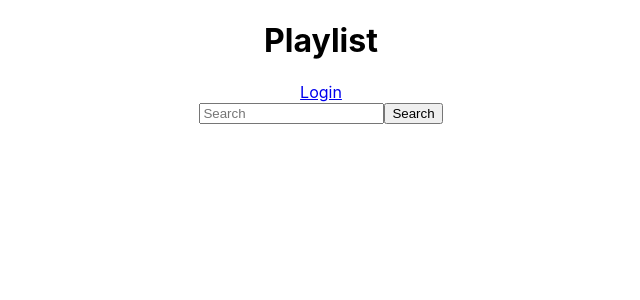
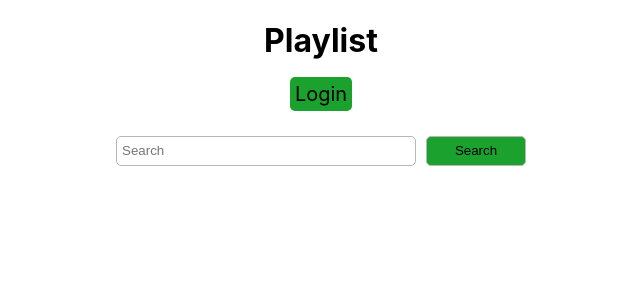
Before and after one commit to rooneyaan10/my-app, a React (Create React App) app: page / in a window 1280 px wide. Shown: the top 300 px of the page, without its empty margins (319-959 px from the left). Built offline with nearby package versions, Linux system fonts and the light colour scheme.

Commit message:
add some style

```diff
--- a/src/index.css
+++ b/src/index.css
@@ -28,7 +28,42 @@ body {
   padding: 30px;
 }
 
+a {
+  color: black;
+  font-size: 20px;
+  text-decoration: solid;
+  background-color: #1ba12d;
+  border-radius: 5px;
+  padding: 5px;
+}
+
+.playlist-search {
+  margin-left: 150px;
+  margin-right: 150px;
+  margin-bottom: 100px;
+  padding: 30px;
+}
+
+input {
+  width: 300px;
+  height: 30px;
+  border-radius: 5px;
+  border-style: solid;
+  border-width: 1px;
+  border-color: #b8b6b6;
+  padding: 5px;
+}
+
 button {
+  width: 100px;
+  height: 30px;
+  border-radius: 5px;
+  border-style: solid;
+  border-width: 1px;
+  border-color: #b8b6b6;
+  padding: 5px;
+  margin-left: 10px;
+  background-color: #1ba12d;
   cursor: pointer;
 }
 
```
